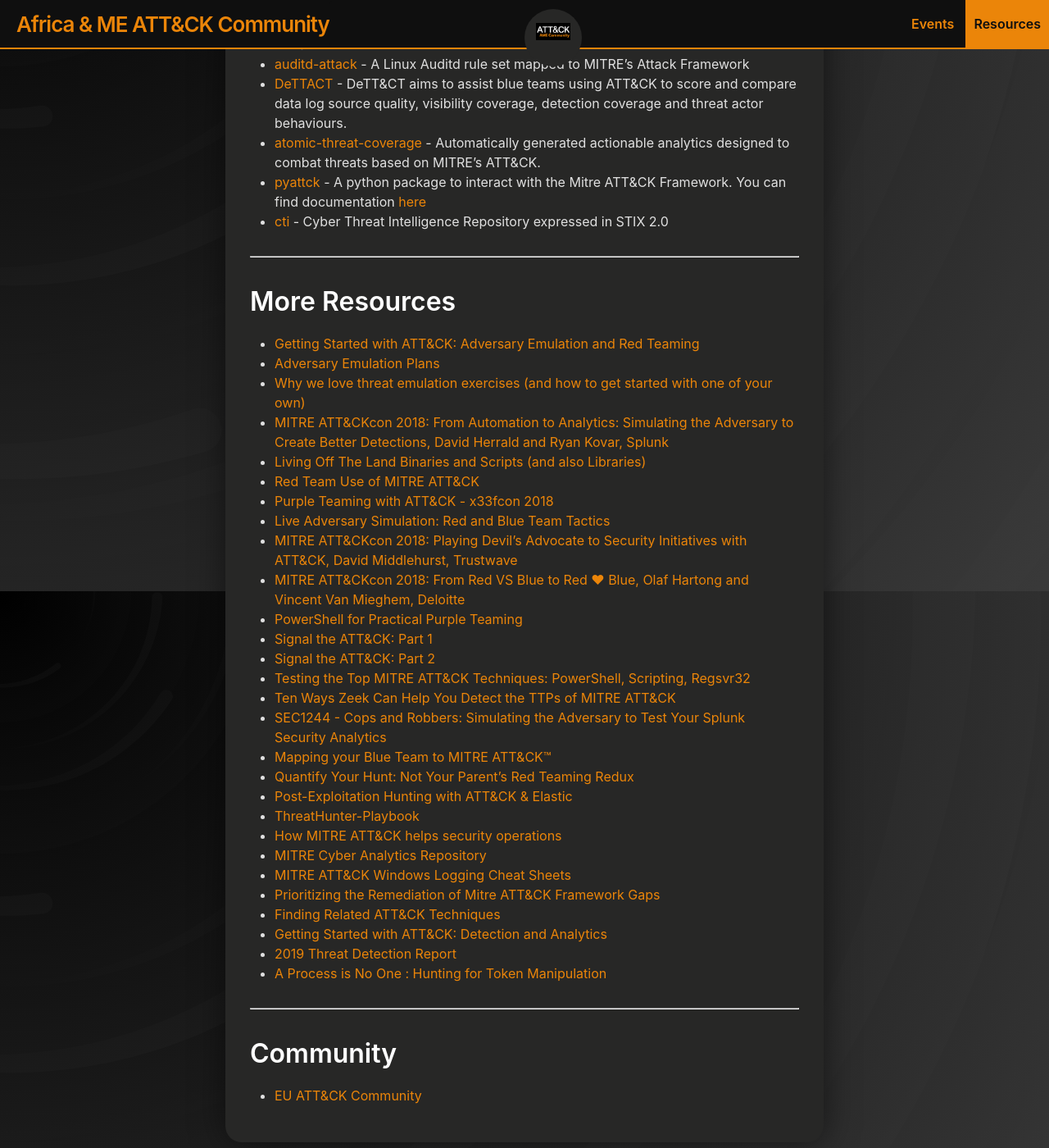
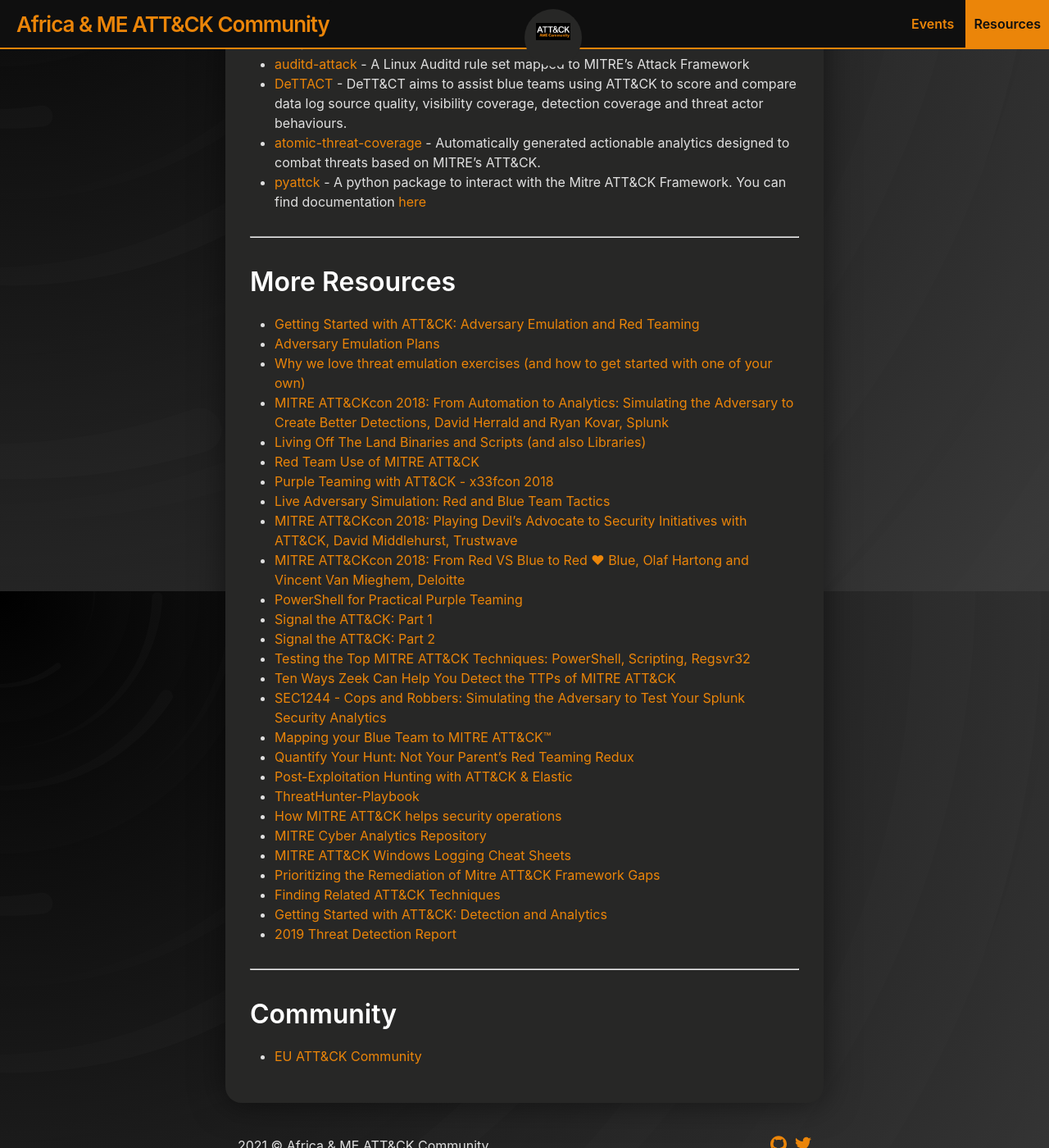
Before and after one commit to bluzr/attackcommunity.github.io, a Jekyll site: the page built from resources.md, in a window 1280 px wide and 1400 px high, scrolled down 1199 px. Shown: the whole window at 82% size. Built offline with Jekyll 4.4.1, drawn with Linux system fonts in a browser that asks for light colours.

Commit message:
Update resources.md

```diff
--- a/resources.md
+++ b/resources.md
@@ -34,7 +34,7 @@ layout: page
 - [DeTTACT](https://github.com/rabobank-cdc/DeTTACT) - DeTT&CT aims to assist blue teams using ATT&CK to score and compare data log source quality, visibility coverage, detection coverage and threat actor behaviours.
 - [atomic-threat-coverage](https://github.com/krakow2600/atomic-threat-coverage) - Automatically generated actionable analytics designed to combat threats based on MITRE's ATT&CK.
 - [pyattck](https://github.com/swimlane/pyattck) - A python package to interact with the Mitre ATT&CK Framework. You can find documentation [here](https://pyattck.readthedocs.io/en/latest/)
-- [cti](https://github.com/mitre/cti) - Cyber Threat Intelligence Repository expressed in STIX 2.0
+
 
 ------
 
@@ -66,7 +66,7 @@ layout: page
 - [Finding Related ATT&CK Techniques](https://medium.com/mitre-attack/finding-related-att-ck-techniques-f1a4e8dfe2b6)
 - [Getting Started with ATT&CK: Detection and Analytics](https://medium.com/mitre-attack/getting-started-with-attack-detection-a8e49e4960d0)
 - [2019 Threat Detection Report](https://redcanary.com/resources/guides/threat-detection-report/)
-- [A Process is No One : Hunting for Token Manipulation](https://specterops.io/assets/resources/A_Process_is_No_One.pdf)
+
 
 ------
 
```
